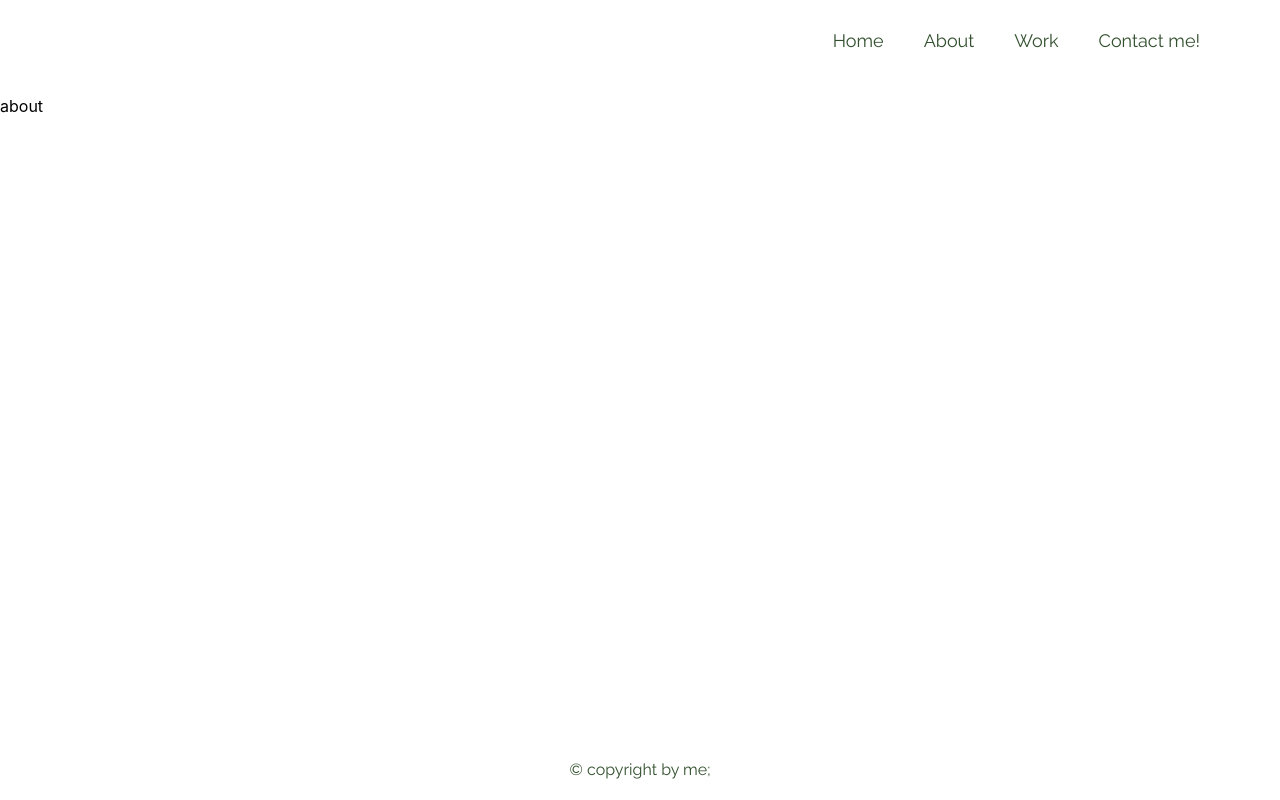
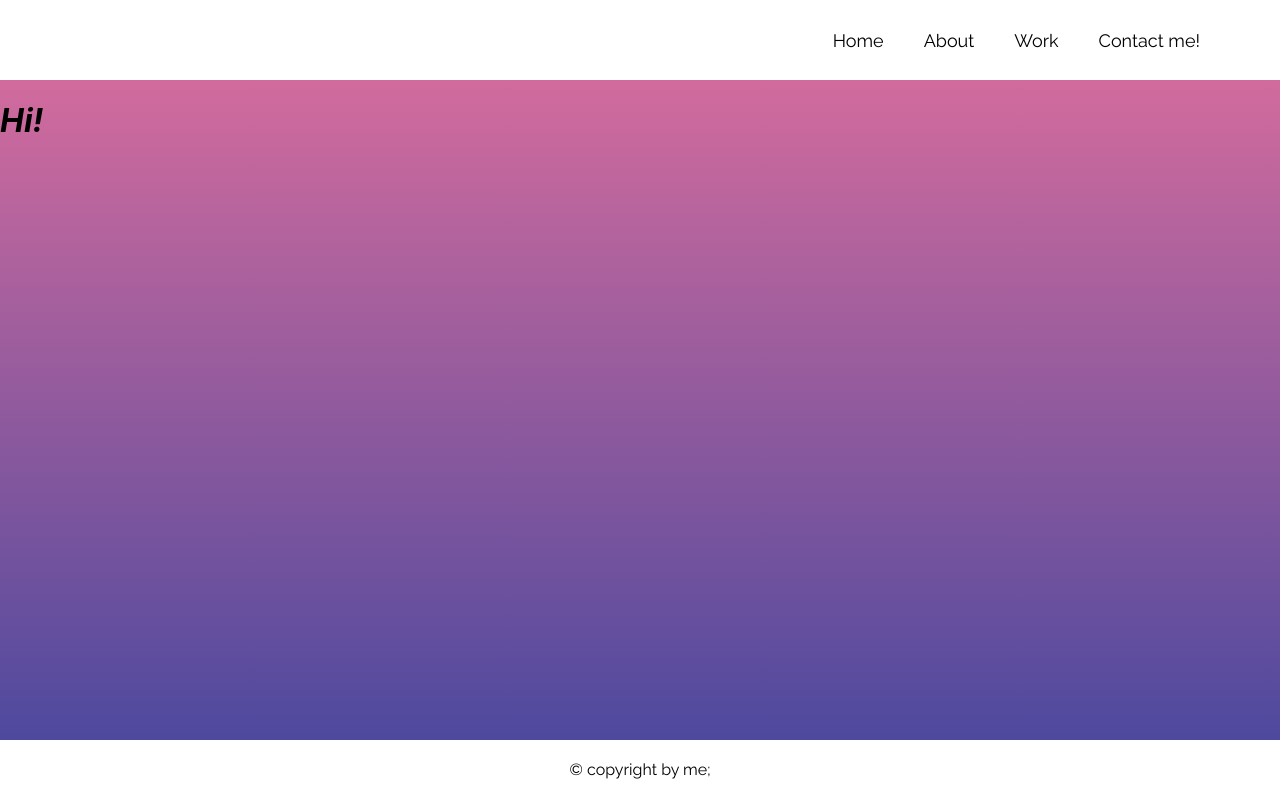
Before and after one commit to KristinaProject/portfolio-app, a React (Create React App) app: page /about in a window 1280 px wide. Built offline with nearby package versions, Linux system fonts and the light colour scheme.

Commit message:
style to about

```diff
--- a/src/App.css
+++ b/src/App.css
@@ -1,6 +1,7 @@
 header {
   padding: 20px;
-  width: 1200px;
+  max-width: 1200px;
+  width: 100%;
   margin: 0 auto;
 }
 header ul {
@@ -12,7 +13,7 @@ header ul {
   justify-content: flex-end;
 }
 header ul .headerButton {
-  color: rgb(50, 80, 46);
+  color: black;
   padding: 10px;
   margin: 0 10px;
   font-size: 18px;
@@ -54,11 +55,45 @@ footer {
 footer p {
   font-family: "Raleway", sans-serif;
   margin: 0;
-  color: rgb(50, 80, 46);
+  color: black;
 }
 
-#main {
-  background: radial-gradient(rgb(236, 231, 180), rgb(50, 80, 46));
+.bg {
+  background: linear-gradient(#d26b9d, #4e499e);
+  font-style: oblique;
+}
+.bg #wrapper {
+  position: relative;
+  max-width: 1200px;
+  width: 100%;
+  height: 100%;
+  margin: 0 auto;
+}
+.bg #wrapper #words {
+  font-weight: bold;
+  display: flex;
+  align-items: center;
+  justify-content: center;
+  position: absolute;
+  top: 100px;
+  left: 100px;
+  margin: 0;
+  font-size: 100px;
+}
+.bg #wrapper #words div {
+  transition: 0.3s color;
+  cursor: pointer;
+  background-image: radial-gradient(#4e499e 30%, #cf23cf);
+  -webkit-background-clip: text;
+          background-clip: text;
+  color: transparent;
+}
+.bg #wrapper .text {
+  color: white;
+  width: 50%;
+}
+.bg #wrapper .text p {
+  font-size: 18px;
 }
 
 .App {
--- a/src/components/About.jsx
+++ b/src/components/About.jsx
@@ -1,3 +1,6 @@
 export function About() {
-  return <p>about</p>
+  return <div className="bg">
+    <h1>Hi!</h1>
+    <p></p>
+  </div>;
 }
--- a/src/components/Main.jsx
+++ b/src/components/Main.jsx
@@ -15,7 +15,7 @@ function Text({ children }) {
 
 export function Main() {
   return (
-    <div id="main">
+    <div className="bg">
       <div id="wrapper">
         <Words />
         <Text>
--- a/src/styles/_main.scss
+++ b/src/styles/_main.scss
@@ -1,7 +1,7 @@
 @use "./variables" as v;
 @use "./mixins" as m;
 
-#main {
+.bg {
   @include m.bg-gradient;
   font-style: oblique;
 
--- a/src/styles/_variables.scss
+++ b/src/styles/_variables.scss
@@ -1,8 +1,6 @@
 //colors
-$secondary-dark: rgb(64, 99, 67);
-$main-dark: rgb(50, 80, 46);
-$main-light: rgb(236, 231, 180);
-$secondary-light: rgb(243, 239, 204);
+$text-color: white;
+$main-dark: black;
 
 //width
 $main-width: 1200px;
```
Also changed, not shown: 1 other file (tests, documents, lock files or other folders).
